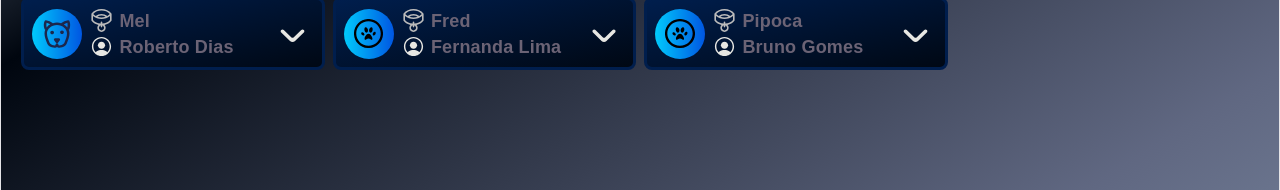
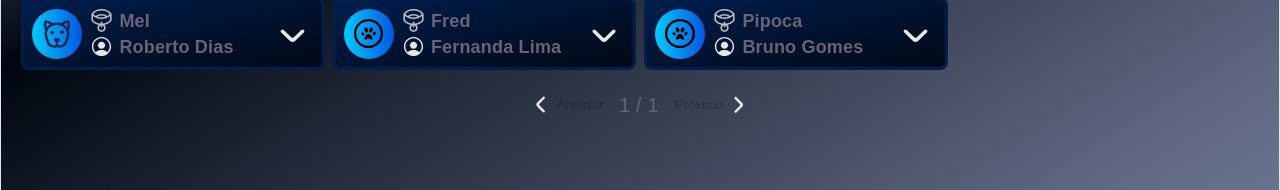
Before and after one commit to Jore-X/softpet-petshop, a React (Vite) app: page / in a window 1280 px wide. Shown: the part 333-523 px from the top of the page. Built offline with nearby package versions, Linux system fonts and the light colour scheme.

Commit message:
Adicionado paginação da lista

```diff
--- a/src/App.jsx
+++ b/src/App.jsx
@@ -97,7 +97,6 @@ function App() {
     ],
   );
 
-
   // salva o array automaticamente a cada alteração
   useEffect(() => {
     saveLocalStorage("arrayPets", pets);
@@ -139,6 +138,44 @@ function App() {
       pet.specie.toLowerCase().includes(search.toLowerCase()) ||
       pet.owner.toLowerCase().includes(search.toLowerCase()),
   );
+
+  // _____________________________
+  // Controle de Paginação
+
+  const [currentPage, setCurrentPage] = useState(1);
+
+  useEffect(() => {
+    setCurrentPage(1);
+  }, [search]);
+
+  // pets por pagina
+  const petsPerPage = 8;
+
+  // Math.max retorna o valor maior entre os dois
+  // previne que totalPages se torne 0 se não encontrar nenhum pet.
+  const totalPages = Math.max(
+    1,
+    // total de paginas, faz a divisão e arredonda para cima]
+    Math.ceil(petsFiltereds.length / petsPerPage),
+  );
+
+  useEffect(() => {
+    if (currentPage > totalPages && totalPages > 0) {
+      setCurrentPage(totalPages);
+    }
+  }, [currentPage, totalPages]);
+
+  // ___________________________________________________
+  // Lógica: Pagina atual é 1, elementos por pagina é 5
+  // 1 * 5 = 5. o numero 5 se torna o index do ultimo elemento
+  const lastPetIndex = currentPage * petsPerPage;
+  // sendo 5 o index do ultimo, fazendo 5 - 5 = 0
+  // 0 é o index do primeiro elemento
+  const firstPetIndex = lastPetIndex - petsPerPage;
+  // ___________________________________________________
+
+  // Seleciona determinado intervalo do array
+  const currentPets = petsFiltereds.slice(firstPetIndex, lastPetIndex);
   // _____________________________
 
   const [modalType, setmodalType] = useState(null);
@@ -179,7 +216,10 @@ function App() {
       <p className="userSearch">Você esta buscando: {search}</p>
 
       <PetList
-        pets={petsFiltereds}
+        pets={currentPets}
+        currentPage={currentPage}
+        setCurrentPage={setCurrentPage}
+        totalPages={totalPages}
         deletePet={deletePet}
         modalType={modalType}
         setmodalType={setmodalType}
--- a/src/components/PetList/PetList.css
+++ b/src/components/PetList/PetList.css
@@ -171,3 +171,35 @@
 .btnsList-box .btnRemove {
   background: #ed254e;
 }
+
+/* Controle de paginas */
+.pages-control-box {
+  display: flex;
+  align-items: center;
+  justify-content: center;
+
+  width: 100%;
+  padding: 12px;
+  gap: 8px;
+}
+.pages-control-box > span {
+  font-size: 1.1rem;
+}
+.pages-control-box > button {
+  background: none;
+  border: none;
+
+  display: flex;
+  align-items: center;
+
+  padding: 8px;
+}
+.pages-control-box > button img {
+  width: 2.2em;
+}
+.pages-control-box > .btn-pages-back img {
+  transform: rotateZ(90deg);
+}
+.pages-control-box > .btn-pages-next img {
+  transform: rotateZ(-90deg);
+}
--- a/src/components/PetList/PetList.jsx
+++ b/src/components/PetList/PetList.jsx
@@ -49,6 +49,7 @@ function PetList(props) {
   }
 
   return (
+    <>
       <ul className="petList-grid">
         {/* .map() percorre o array criando um novo com o
         resultado de alguma alteração */}
@@ -80,7 +81,11 @@ function PetList(props) {
                 openPetOverlay(pet.id);
               }}
             >
-            <img className="arrowDown" src={arrowDown} alt="Seta para baixo" />
+              <img
+                className="arrowDown"
+                src={arrowDown}
+                alt="Seta para baixo"
+              />
             </button>
             <div className="petData-overlay">
               <div className="info-item">
@@ -130,6 +135,30 @@ function PetList(props) {
           </li>
         ))}
       </ul>
+      <div className="pages-control-box">
+        <button
+          className="btn-pages-back"
+          onClick={() => {
+            props.setCurrentPage(props.currentPage - 1);
+          }}
+          disabled={props.currentPage === 1}
+        >
+          <img src={arrowDown} alt="seta para voltar" />
+          <span>Anterior</span>
+        </button>
+        <span>{`${props.currentPage} / ${props.totalPages}`}</span>
+        <button
+          className="btn-pages-next"
+          onClick={() => {
+            props.setCurrentPage(props.currentPage + 1);
+          }}
+          disabled={props.currentPage === props.totalPages}
+        >
+          <span>Próximo</span>
+          <img src={arrowDown} alt="seta para o próximo" />
+        </button>
+      </div>
+    </>
   );
 }
 
```
Also changed, not shown: src/assets/icons/symbols/arrow-down.svg. Lines whose indentation alone changed are shown as unchanged.
